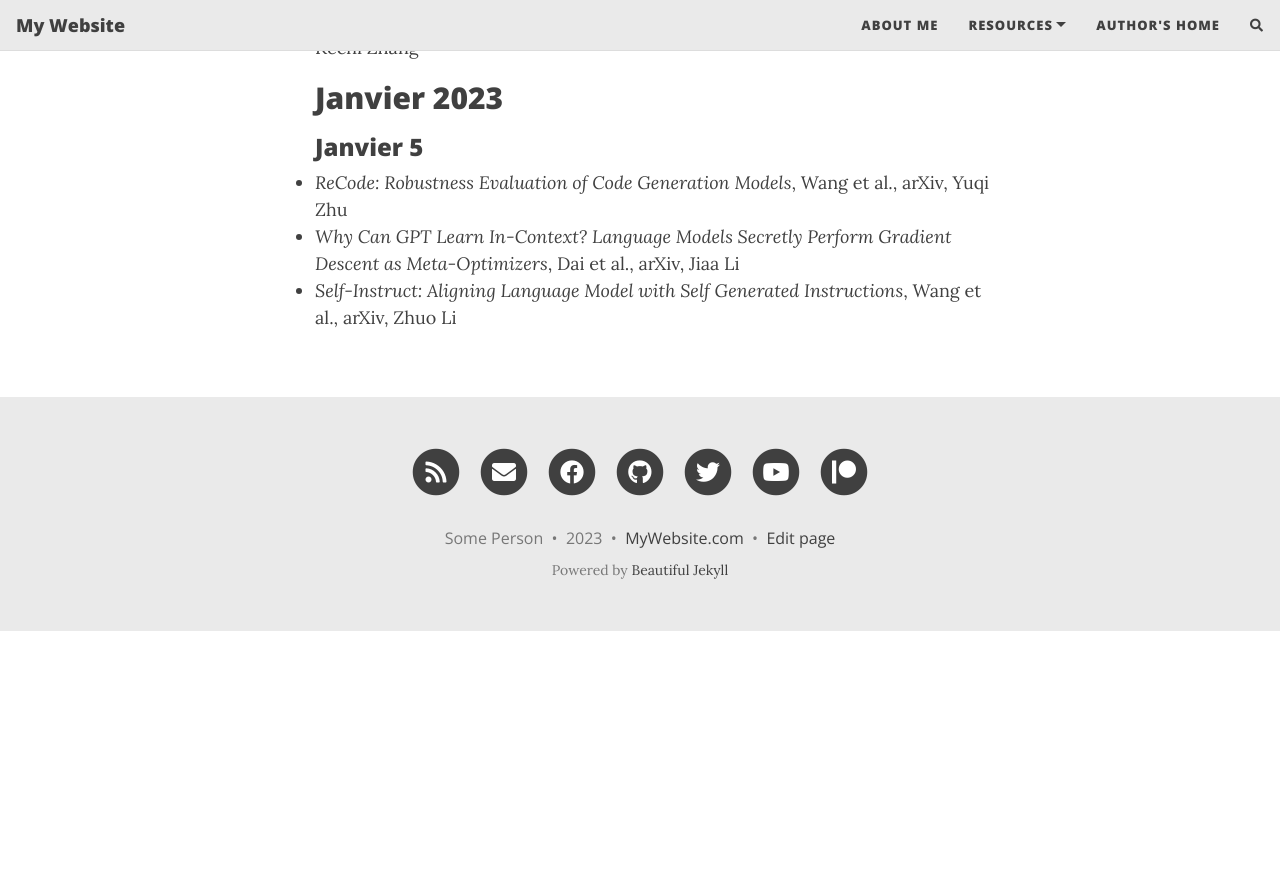
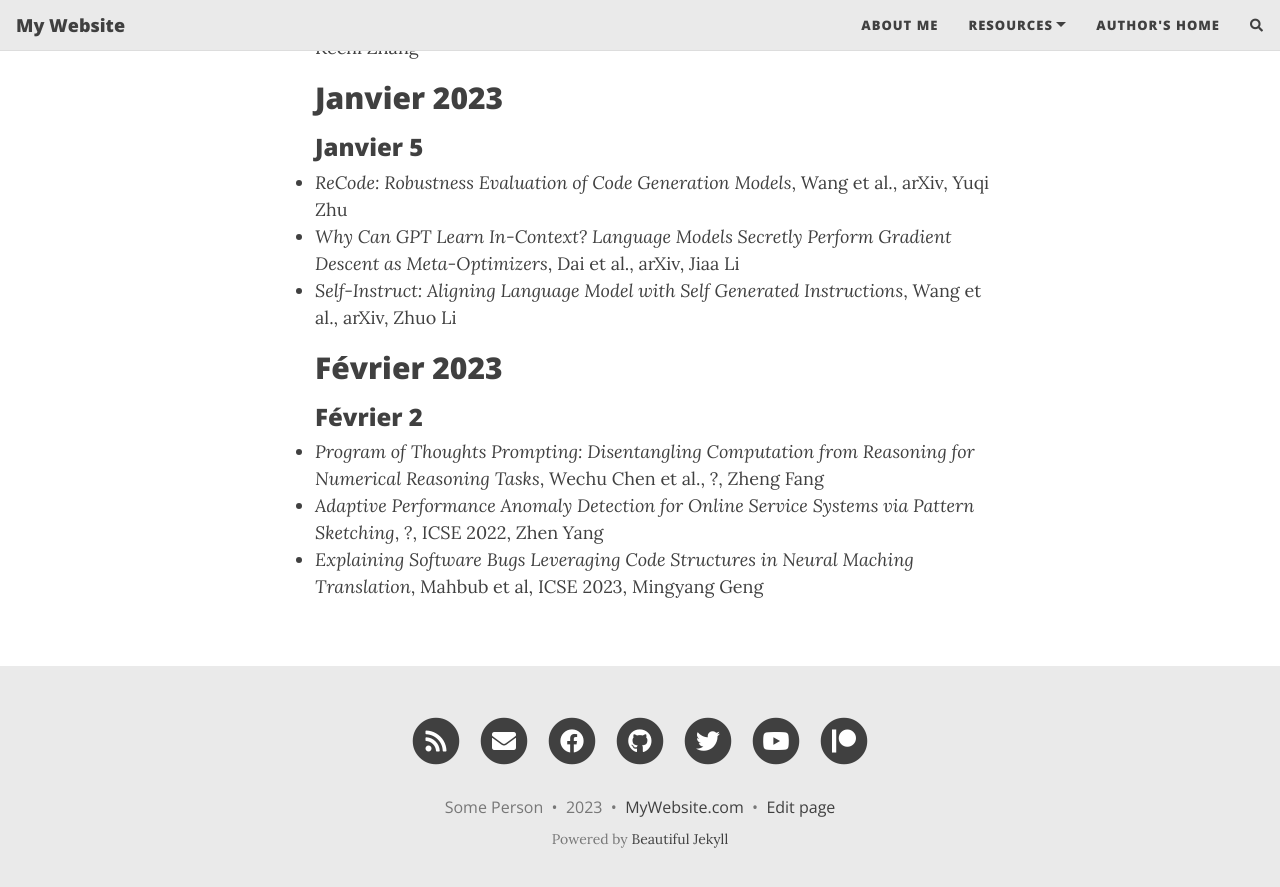
Before and after one commit to eecshope/LesPapiers, a Jekyll site: the page built from papiers.md, in a window 1280 px wide and 900 px high, scrolled down 4709 px. Shown: the top 887 px of the window. Built offline with Jekyll 4.4.1, drawn with Linux system fonts in a browser that asks for light colours; nearby versions of some CDN libraries; comment, search, counter and statistics services are not loaded; before the commit the page ends 5340 px from its top, so only the background shows below that.

Commit message:
update Feb 2

```diff
--- a/papiers.md
+++ b/papiers.md
@@ -115,3 +115,8 @@ Ces sont les papiers de notre groupe. Lisez-les s'il vous plait!
 - *ReCode: Robustness Evaluation of Code Generation Models*, Wang et al., arXiv, Yuqi Zhu
 - *Why Can GPT Learn In-Context? Language Models Secretly Perform Gradient Descent as Meta-Optimizers*, Dai et al., arXiv, Jiaa Li
 - *Self-Instruct: Aligning Language Model with Self Generated Instructions*, Wang et al., arXiv, Zhuo Li
+## Février 2023
+### Février 2
+- *Program of Thoughts Prompting: Disentangling Computation from Reasoning for Numerical Reasoning Tasks*, Wechu Chen et al., ?, Zheng Fang
+- *Adaptive Performance Anomaly Detection for Online Service Systems via Pattern Sketching*, ?, ICSE 2022, Zhen Yang
+- *Explaining Software Bugs Leveraging Code Structures in Neural Maching Translation*, Mahbub et al, ICSE 2023, Mingyang Geng
```
